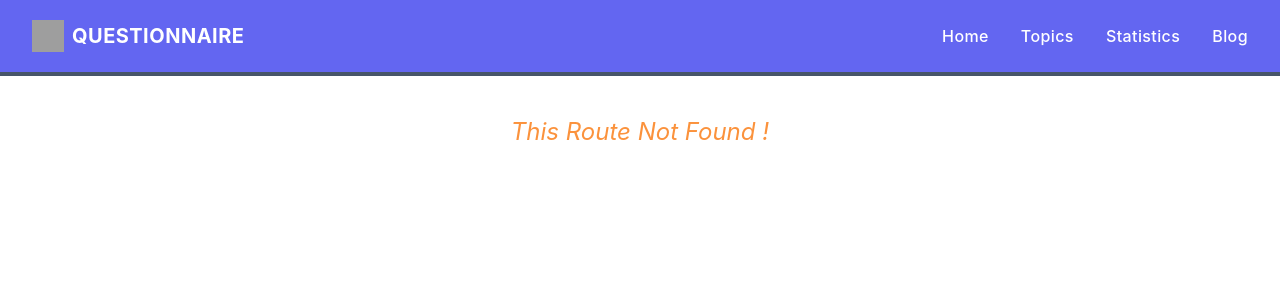
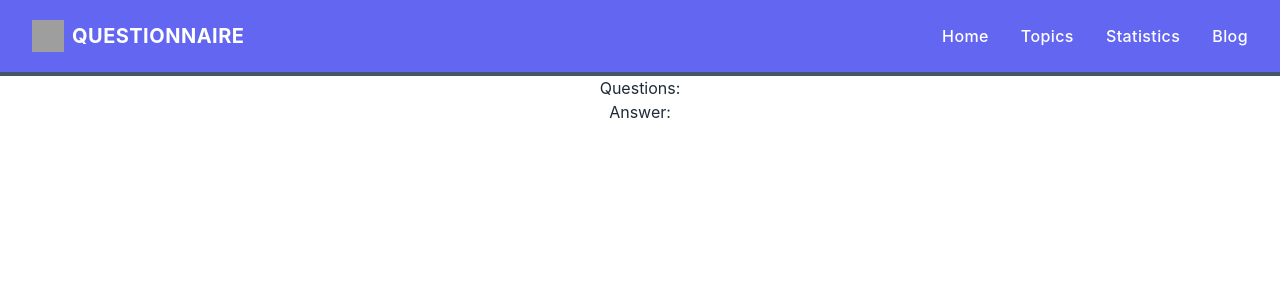
Before and after one commit to developer-johir/questionnaire, a React (Create React App) app: page /qItem/1 in a window 1280 px wide. Before the commit this address had no page. Shown: the top 300 px of the page. Built offline with nearby package versions, Linux system fonts and the light colour scheme; grey boxes are pictures that could not be loaded.

Commit message:
Quiz start button added

```diff
--- a/src/App.js
+++ b/src/App.js
@@ -4,6 +4,7 @@ import './App.css';
 import Blog from './components/Blog/Blog';
 import Home from './components/Home/Home';
 import NotFound from './components/NotFound/NotFound';
+import Questions from './components/Questions/Questions';
 import Statistics from './components/Statistics/Statistics';
 import Topics from './components/Topics/Topics';
 import Main from './layouts/Main';
@@ -16,7 +17,9 @@ function App() {
       children: [
         {
           path: '/home',
-          loader: () => fetch('https://openapi.programming-hero.com/api/quiz'),
+          loader: async () => {
+            return fetch('https://openapi.programming-hero.com/api/quiz');
+          },
           element: <Home></Home>
         },
         {
@@ -30,6 +33,10 @@ function App() {
         {
           path: '/blog',
           element: <Blog></Blog>
+        },
+        {
+          path: '/qItem/:qItemId',
+          element: <Questions></Questions>
         },
         {
           path: '*',
--- /dev/null
+++ b/src/components/Questions/Questions.js
@@ -0,0 +1,12 @@
+import React from 'react';
+
+const Questions = () => {
+    return (
+        <div>
+            <h2>Questions: </h2>
+            <p>Answer: </p>
+        </div>
+    );
+};
+
+export default Questions;
--- a/src/components/QuizLogo/QuizLogo.js
+++ b/src/components/QuizLogo/QuizLogo.js
@@ -1,18 +1,21 @@
 import React from "react";
+import { Link } from "react-router-dom";
 
 const QuizLogo = ({qItem}) => {
   return (
     <div>
       <div>
-        <div className="card w-72 bg-base-100 shadow-xl shadow-black">
+        <div className="card w-72 bg-gray-800 shadow-xl">
           <figure>
             <img src={qItem.logo} alt="Shoes" />
           </figure>
-          <div className="card-body">
+          <div className="card-body text-white">
             <h2 className="card-title">{qItem.name}</h2>
             <p className="w-16">Total: {qItem.total}</p>
             <div className="card-actions justify-end">
-              <button className="btn btn-primary">Quiz start</button>
+              <Link to={`/qItem/${qItem.id}`}>
+                <button className="btn btn-primary">Quiz start</button>
+              </Link>
             </div>
           </div>
         </div>
```
